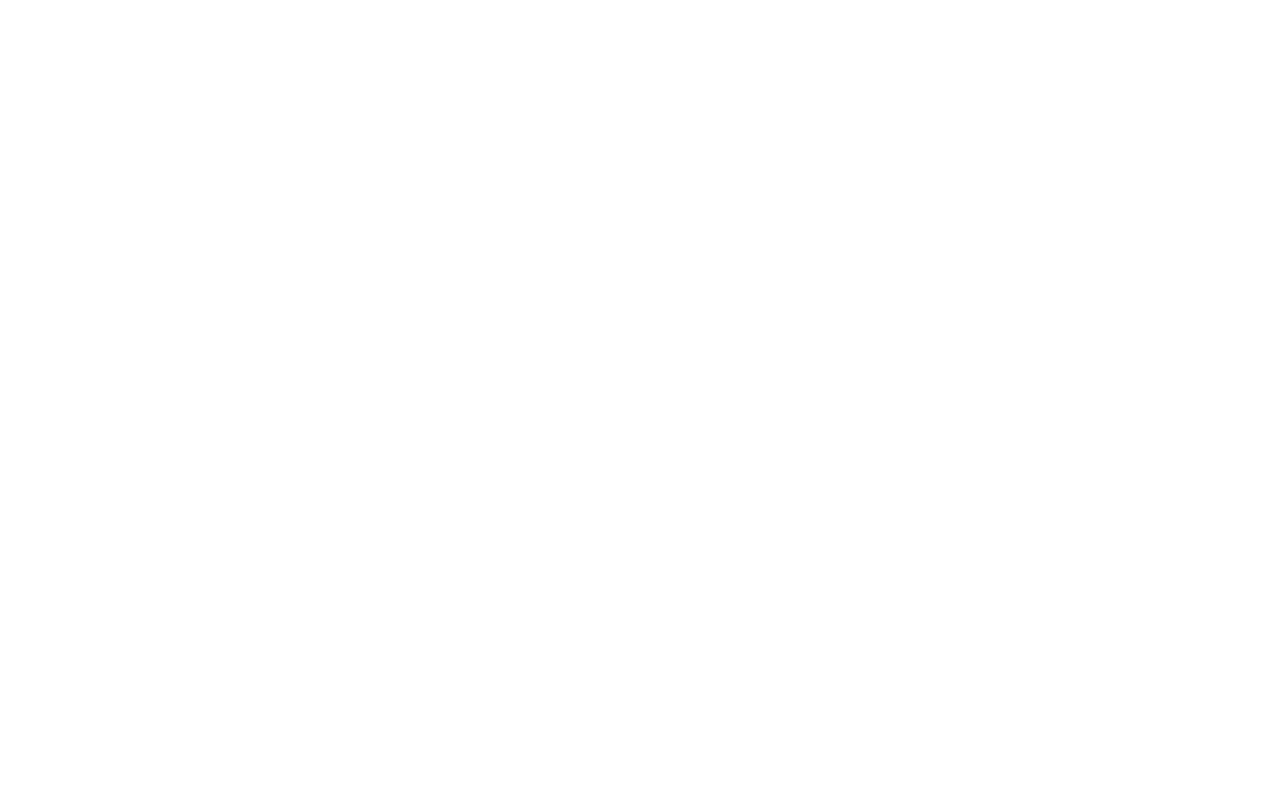
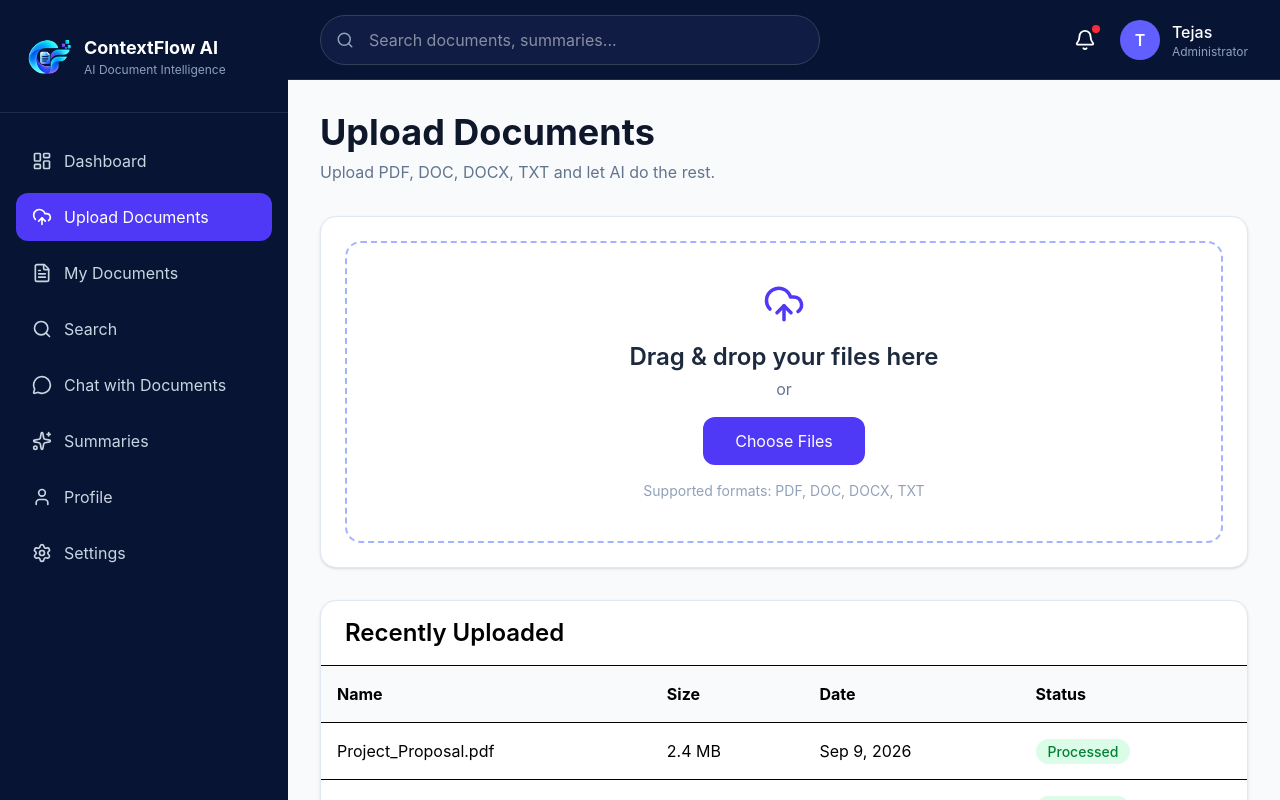
Before and after one commit to tanmaytiwari-339/ContextFlow-AI, a React app in the folder frontend/: page /upload in a window 1280 px wide. Before the commit this address had no page. Shown: the top 800 px of the page. Built offline with nearby package versions, Linux system fonts and the light colour scheme; the HTML template or start-up script is replaced by a standard one.

Commit message:
created upload document section

```diff
--- /dev/null
+++ b/frontend/src/components/RecentUploadsTable.jsx
@@ -0,0 +1,69 @@
+import StatusBadge from "./StatusBadge";
+
+const files = [
+  {
+    name: "Project_Proposal.pdf",
+    size: "2.4 MB",
+    date: "Sep 9, 2026",
+    status: "Processed",
+  },
+  {
+    name: "Meeting_Notes.docx",
+    size: "450 KB",
+    date: "Sep 8, 2026",
+    status: "Processed",
+  },
+  {
+    name: "Research_Paper.pdf",
+    size: "5.1 MB",
+    date: "Sep 7, 2026",
+    status: "Processing",
+  },
+  {
+    name: "Team_Guide.txt",
+    size: "120 KB",
+    date: "Sep 6, 2026",
+    status: "Processed",
+  },
+];
+
+export default function RecentUploadsTable() {
+  return (
+    <div className="mt-8 bg-white rounded-2xl border border-slate-200 shadow-sm overflow-hidden">
+
+      <div className="px-6 py-4 border-b">
+        <h2 className="text-2xl font-semibold">
+          Recently Uploaded
+        </h2>
+      </div>
+
+      <table className="w-full">
+        <thead className="bg-slate-50">
+          <tr>
+            <th className="text-left p-4">Name</th>
+            <th className="text-left p-4">Size</th>
+            <th className="text-left p-4">Date</th>
+            <th className="text-left p-4">Status</th>
+          </tr>
+        </thead>
+
+        <tbody>
+          {files.map((file, index) => (
+            <tr
+              key={index}
+              className="border-t hover:bg-slate-50"
+            >
+              <td className="p-4">{file.name}</td>
+              <td className="p-4">{file.size}</td>
+              <td className="p-4">{file.date}</td>
+              <td className="p-4">
+                <StatusBadge status={file.status} />
+              </td>
+            </tr>
+          ))}
+        </tbody>
+      </table>
+
+    </div>
+  );
+}
--- /dev/null
+++ b/frontend/src/components/Sidebar.jsx
@@ -0,0 +1,127 @@
+import { NavLink } from "react-router-dom";
+import logo from "../assets/images/logo.png"; // adjust filename if needed
+
+import {
+  LayoutDashboard,
+  UploadCloud,
+  FileText,
+  Search,
+  MessageCircle,
+  Sparkles,
+  User,
+  Settings,
+} from "lucide-react";
+
+const menuItems = [
+  {
+    name: "Dashboard",
+    icon: LayoutDashboard,
+    path: "/dashboard",
+  },
+  {
+    name: "Upload Documents",
+    icon: UploadCloud,
+    path: "/upload",
+  },
+  {
+    name: "My Documents",
+    icon: FileText,
+    path: "/documents",
+  },
+  {
+    name: "Search",
+    icon: Search,
+    path: "/search",
+  },
+  {
+    name: "Chat with Documents",
+    icon: MessageCircle,
+    path: "/chat",
+  },
+  {
+    name: "Summaries",
+    icon: Sparkles,
+    path: "/summaries",
+  },
+  {
+    name: "Profile",
+    icon: User,
+    path: "/profile",
+  },
+  {
+    name: "Settings",
+    icon: Settings,
+    path: "/settings",
+  },
+];
+
+export default function Sidebar() {
+  return (
+    <aside className="w-72 bg-[#071433] text-white flex flex-col min-h-screen">
+
+      {/* Logo */}
+      <div className="px-6 py-8 border-b border-white/10">
+        <div className="flex items-center gap-3">
+
+          <div className="flex items-center gap-3">
+          <img
+              src={logo}
+              alt="ContextFlow AI"
+              className="w-12 h-12 object-contain"
+            />
+
+          <div>
+            <h1 className="font-bold text-lg">
+              ContextFlow AI
+            </h1>
+
+            <p className="text-xs text-slate-400">
+              AI Document Intelligence
+            </p>
+          </div>
+        </div>
+        </div>
+      </div>
+
+      {/* Menu */}
+      <nav className="flex-1 px-4 py-6">
+        <ul className="space-y-2">
+          {menuItems.map((item) => {
+            const Icon = item.icon;
+
+            return (
+              <li key={item.name}>
+                <NavLink
+                  to={item.path}
+                  className={({ isActive }) =>
+                    `flex items-center gap-3 px-4 py-3 rounded-xl transition-all duration-200 ${
+                      isActive
+                        ? "bg-indigo-600 text-white"
+                        : "text-slate-300 hover:bg-slate-800 hover:text-white"
+                    }`
+                  }
+                >
+                  <Icon size={20} />
+                  <span>{item.name}</span>
+                </NavLink>
+              </li>
+            );
+          })}
+        </ul>
+      </nav>
+
+      {/* Bottom */}
+      <div className="p-4 border-t border-white/10">
+        <div className="rounded-xl bg-slate-800 p-4">
+          <p className="text-sm text-slate-300">
+            ContextFlow AI
+          </p>
+
+          <p className="text-xs text-slate-500 mt-1">
+            Version 1.0.0
+          </p>
+        </div>
+      </div>
+    </aside>
+  );
+}
--- /dev/null
+++ b/frontend/src/components/StatusBadge.jsx
@@ -0,0 +1,14 @@
+export default function StatusBadge({ status }) {
+  const styles =
+    status === "Processed"
+      ? "bg-green-100 text-green-700"
+      : "bg-indigo-100 text-indigo-700";
+
+  return (
+    <span
+      className={`px-3 py-1 rounded-full text-sm font-medium ${styles}`}
+    >
+      {status}
+    </span>
+  );
+}
--- /dev/null
+++ b/frontend/src/components/Topbar.jsx
@@ -0,0 +1,68 @@
+import { Bell, Search } from "lucide-react";
+
+export default function Topbar() {
+  return (
+    <header className="h-20 bg-[#071433] border-b border-white/10 flex items-center justify-between px-8">
+
+      {/* Search */}
+      <div className="relative w-[500px]">
+
+        <Search
+          size={18}
+          className="absolute left-4 top-1/2 -translate-y-1/2 text-slate-400"
+        />
+
+        <input
+          type="text"
+          placeholder="Search documents, summaries..."
+          className="
+            w-full
+            bg-[#111C44]
+            text-white
+            rounded-full
+            py-3
+            pl-12
+            pr-4
+            outline-none
+            border border-slate-700
+            focus:border-indigo-500
+          "
+        />
+
+      </div>
+
+      {/* Right Side */}
+      <div className="flex items-center gap-6">
+
+        <button className="relative">
+          <Bell
+            size={22}
+            className="text-white"
+          />
+
+          <span className="absolute -top-1 -right-1 w-2 h-2 rounded-full bg-red-500" />
+        </button>
+
+        <div className="flex items-center gap-3">
+
+          <div className="w-10 h-10 rounded-full bg-indigo-500 flex items-center justify-center text-white font-semibold">
+            T
+          </div>
+
+          <div>
+            <p className="text-white font-medium">
+              Tejas
+            </p>
+
+            <p className="text-xs text-slate-400">
+              Administrator
+            </p>
+          </div>
+
+        </div>
+
+      </div>
+
+    </header>
+  );
+}
--- /dev/null
+++ b/frontend/src/components/UploadBox.jsx
@@ -0,0 +1,32 @@
+import { CloudUpload } from "lucide-react";
+
+export default function UploadBox() {
+  return (
+    <div className="mt-8 bg-white rounded-2xl border border-slate-200 p-6 shadow-sm">
+
+      <div className="border-2 border-dashed border-indigo-300 rounded-2xl py-10 px-6 text-center">
+
+        <CloudUpload
+            size={42}
+            className="mx-auto text-indigo-600"
+          />
+
+          <h3 className="mt-4 text-2xl font-semibold text-slate-800">
+            Drag & drop your files here
+          </h3>
+
+          <p className="mt-1 text-slate-500">
+            or
+          </p>
+
+          <button className="mt-4 px-8 py-3 bg-indigo-600 text-white rounded-xl hover:bg-indigo-700">
+            Choose Files
+          </button>
+
+          <p className="mt-4 text-sm text-slate-400">
+            Supported formats: PDF, DOC, DOCX, TXT
+          </p>
+      </div>
+    </div>
+  );
+}
--- /dev/null
+++ b/frontend/src/components/layout/DashboardLayout.jsx
@@ -0,0 +1,23 @@
+import { Outlet } from "react-router-dom";
+import Sidebar from "../Sidebar";
+import Topbar from "../Topbar";
+
+export default function DashboardLayout() {
+  return (
+    <div className="flex bg-slate-100 min-h-screen">
+
+      <Sidebar />
+
+      <div className="flex-1 flex flex-col">
+
+        <Topbar />
+
+        <main className="flex-1 overflow-y-auto">
+          <Outlet />
+        </main>
+
+      </div>
+
+    </div>
+  );
+}
--- /dev/null
+++ b/frontend/src/pages/UploadDocuments.jsx
@@ -0,0 +1,26 @@
+import RecentUploadsTable from "../components/RecentUploadsTable";
+import UploadBox from "../components/UploadBox";
+
+export default function UploadDocuments() {
+  return (
+    <div className="p-8 bg-slate-50 min-h-screen">
+
+      <h1 className="text-4xl font-bold text-slate-900">
+        Upload Documents
+      </h1>
+
+      <p className="mt-2 text-slate-500">
+        Upload PDF, DOC, DOCX, TXT and let AI do the rest.
+      </p>
+
+      <div className="mt-6">
+        <UploadBox />
+      </div>
+
+      <div className="mt-6">
+        <RecentUploadsTable />
+      </div>
+
+    </div>
+  );
+}
--- a/frontend/src/routes/AppRoutes.jsx
+++ b/frontend/src/routes/AppRoutes.jsx
@@ -3,11 +3,16 @@
 import LandingPage from "../pages/LandingPage";
 import LoginPage from "../pages/auth/LoginPage";
 import RegisterPage from "../pages/auth/RegisterPage";
+import UploadDocuments from "../pages/UploadDocuments";
+import DashboardLayout from "../components/layout/DashboardLayout";
 
 export default function AppRoutes() {
   return (
     <Routes>
       <Route path="/" element={<LandingPage />} />
+      <Route element={<DashboardLayout />}>
+          <Route path="/upload" element={<UploadDocuments />} />
+      </Route>
       <Route path="/login" element={<LoginPage />} />
       <Route path="/register" element={<RegisterPage />} />
     </Routes>
```
